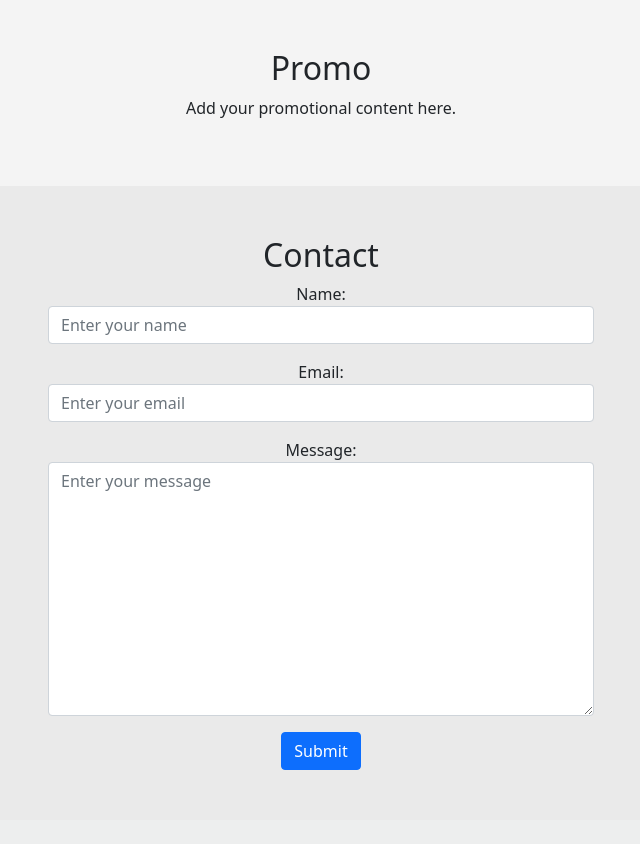
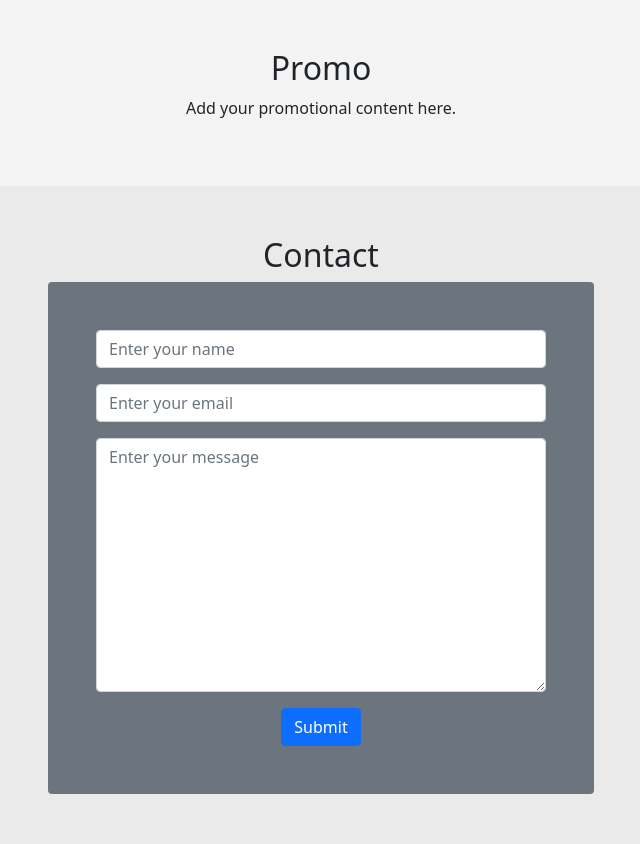
Before and after one commit to engrmarkk/CaptureSphere, a Django app: page / in a window 1280 px wide. Shown: the part 1313-2157 px from the top of the page, without its empty margins (319-959 px from the left). Before the commit the page ends 2083 px from the top, so only its background shows below. Run offline with Django 4.2, Linux system fonts and the light colour scheme; some libraries are stand-ins or nearby versions.

Commit message:
Update index.html

```diff
--- a/templates/index.html
+++ b/templates/index.html
@@ -72,19 +72,19 @@
             <br>
             <button type="submit" class="btn btn-primary">Send</button>
           </form> -->
-        <form method="post" class="form-group">
+        <form method="post" class="form-group bg-secondary p-5 rounded">
           {% csrf_token %}
           <!-- Use the Bootstrap classes to style the formF -->
           <div class="mb-3">
-            {{ form.name.label_tag }}
+            <!-- {{ form.name.label_tag }} -->
             {{ form.name|add_class:'form-control' }}
           </div>
           <div class="mb-3">
-            {{ form.email.label_tag }}
+            <!-- {{ form.email.label_tag }} -->
             {{ form.email|add_class:'form-control' }}
           </div>
           <div class="mb-3">
-            {{ form.message.label_tag }}
+            <!-- {{ form.message.label_tag }} -->
             {{ form.message|add_class:'form-control' }}
           </div>
           <input type="submit" class="btn btn-primary" value="Submit">
```
